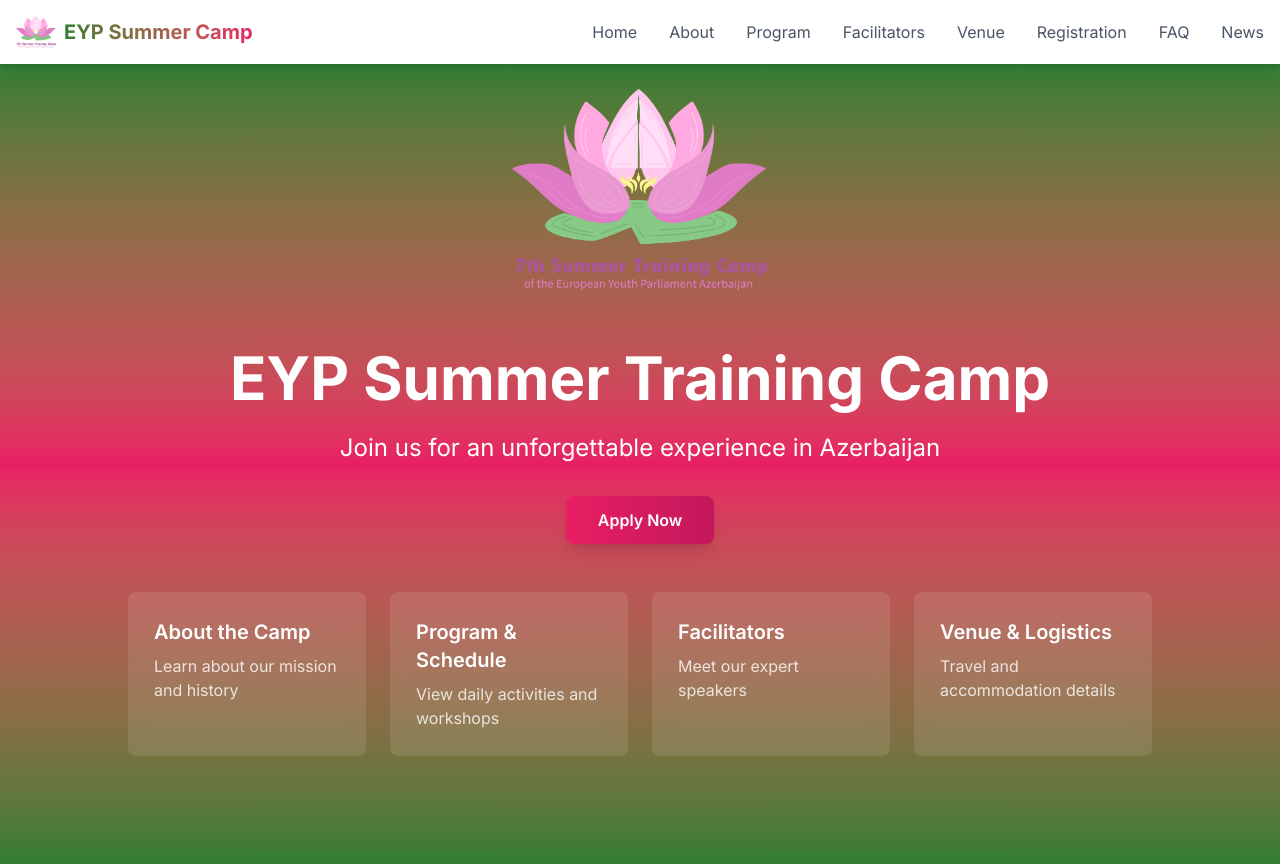
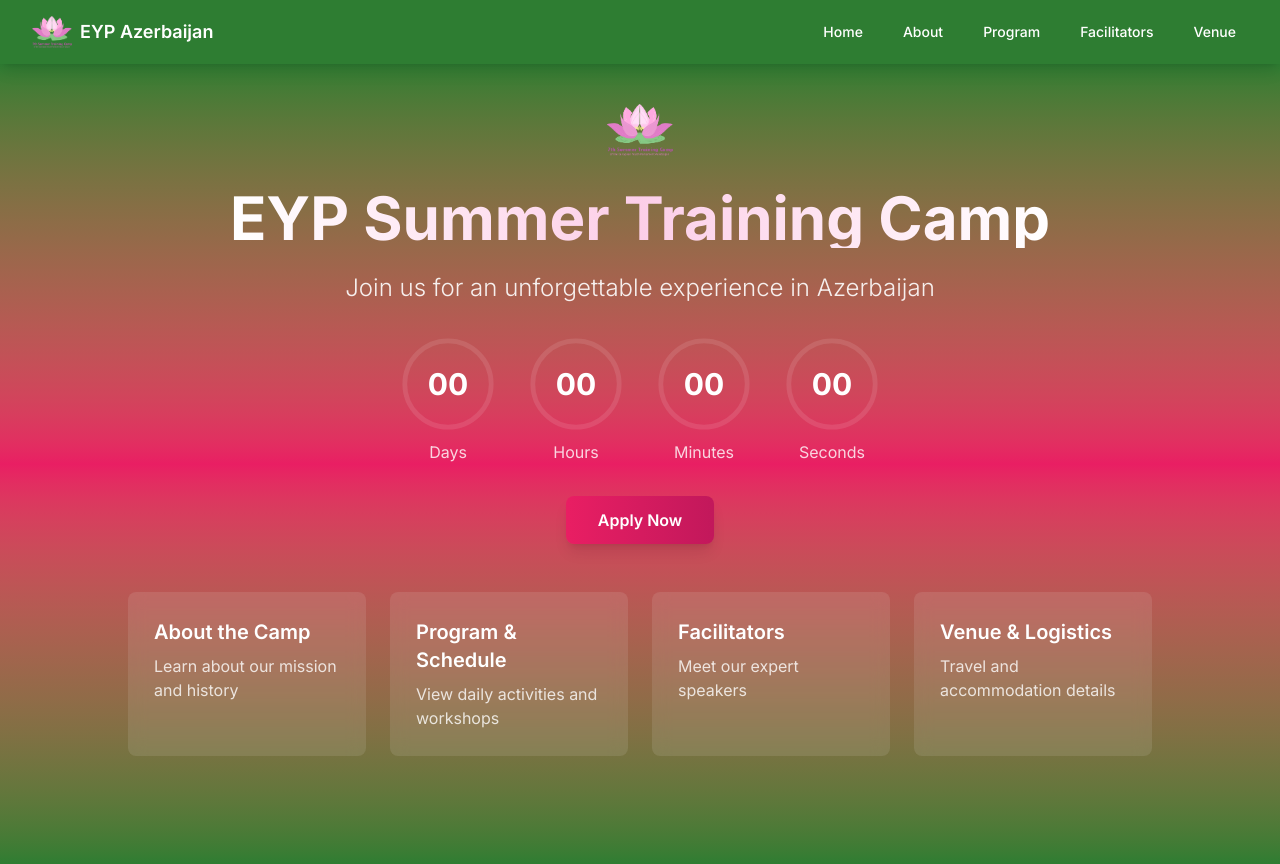
Before and after one commit to Ph4ntomByte/Summer_Training_Camp, a Next.js app: page / in a window 1280 px wide. Built offline with nearby package versions, Linux system fonts and the light colour scheme.

Commit message:
improved UI of home page

```diff
--- a/src/app/layout.tsx
+++ b/src/app/layout.tsx
@@ -1,7 +1,7 @@
 import type { Metadata } from "next";
 import { Inter } from "next/font/google";
 import "./globals.css";
-import { Navbar } from "@/components/Navigation/Navbar";
+import Navbar from "@/components/Navigation/Navbar";
 
 const inter = Inter({ subsets: ["latin"] });
 
--- a/src/app/page.tsx
+++ b/src/app/page.tsx
@@ -1,11 +1,12 @@
 import Image from 'next/image';
 import Link from 'next/link';
+import CountdownTimer from '@/components/CountdownTimer';
 
 export default function Home() {
   return (
     <main className="min-h-screen bg-gradient-to-b from-[#2E7D32] via-[#E91E63] to-[#2E7D32]">
       {/* Hero Section */}
-      <section className="relative h-[60vh]">
+      <section className="relative h-[60vh] pt-10">
         <div className="relative z-10 flex flex-col items-center justify-center h-full text-white text-center px-4">
           <div className="relative w-48 h-48 md:w-64 md:h-64 mb-8">
             <Image
@@ -16,17 +17,18 @@
               priority
             />
           </div>
-          <h1 className="text-5xl md:text-6xl font-bold mb-6">
+          <h1 className="text-5xl md:text-6xl font-bold mb-6 bg-gradient-to-r from-white via-pink-200 to-white bg-clip-text text-transparent">
             EYP Summer Training Camp
           </h1>
-          <p className="text-xl md:text-2xl mb-8 max-w-2xl">
+          <p className="text-xl md:text-2xl mb-8 max-w-2xl text-white/90 font-light">
             Join us for an unforgettable experience in Azerbaijan
           </p>
+          <CountdownTimer />
           <a
             href="https://members.eyp.org/events/7th-summer-training-camp-of-eyp-azerbaijan"
             target="_blank"
             rel="noopener noreferrer"
-            className="inline-block px-8 py-3 bg-gradient-to-r from-[#E91E63] to-[#C2185B] text-white font-semibold rounded-lg hover:from-[#C2185B] hover:to-[#E91E63] transition-all duration-300 shadow-lg hover:shadow-xl"
+            className="inline-block px-8 py-3 bg-gradient-to-r from-[#E91E63] to-[#C2185B] text-white font-semibold rounded-lg transition-all duration-300 shadow-lg"
           >
             Apply Now
           </a>
--- /dev/null
+++ b/src/components/CountdownTimer.tsx
@@ -0,0 +1,90 @@
+'use client';
+
+import { useEffect, useState } from 'react';
+
+export default function CountdownTimer() {
+  const [mounted, setMounted] = useState(false);
+  const [timeLeft, setTimeLeft] = useState({
+    days: 0,
+    hours: 0,
+    minutes: 0,
+    seconds: 0
+  });
+
+  useEffect(() => {
+    setMounted(true);
+
+    const targetDate = new Date('2024-07-12T00:00:00');
+
+    const updateTimer = () => {
+      const now = new Date();
+      const diff = targetDate.getTime() - now.getTime();
+
+      if (diff > 0) {
+        const days = Math.floor(diff / (1000 * 60 * 60 * 24));
+        const hours = Math.floor((diff % (1000 * 60 * 60 * 24)) / (1000 * 60 * 60));
+        const minutes = Math.floor((diff % (1000 * 60 * 60)) / (1000 * 60));
+        const seconds = Math.floor((diff % (1000 * 60)) / 1000);
+
+        setTimeLeft({ days, hours, minutes, seconds });
+      }
+    };
+
+    // Initial update
+    updateTimer();
+
+    // Update every second
+    const interval = setInterval(updateTimer, 1000);
+
+    return () => clearInterval(interval);
+  }, []);
+
+  if (!mounted) {
+    return null;
+  }
+
+  const timeUnits = [
+    { value: timeLeft.days, label: 'Days', max: 365 },
+    { value: timeLeft.hours, label: 'Hours', max: 24 },
+    { value: timeLeft.minutes, label: 'Minutes', max: 60 },
+    { value: timeLeft.seconds, label: 'Seconds', max: 60 }
+  ];
+
+  return (
+    <div className="flex justify-center gap-4 md:gap-8 mb-8">
+      {timeUnits.map((unit) => (
+        <div key={unit.label} className="flex flex-col items-center">
+          <div className="relative w-20 h-20 md:w-24 md:h-24">
+            <svg className="w-full h-full" viewBox="0 0 100 100">
+              <circle
+                cx="50"
+                cy="50"
+                r="45"
+                fill="none"
+                stroke="rgba(255, 255, 255, 0.1)"
+                strokeWidth="5"
+              />
+              <circle
+                cx="50"
+                cy="50"
+                r="45"
+                fill="none"
+                stroke="white"
+                strokeWidth="5"
+                strokeDasharray={`${(unit.value / unit.max) * 283} 283`}
+                transform="rotate(-90 50 50)"
+                className="transition-all duration-1000"
+              />
+            </svg>
+            <div className="absolute inset-0 flex items-center justify-center">
+              <span className="text-2xl md:text-3xl font-bold text-white">
+                {unit.value.toString().padStart(2, '0')}
+              </span>
+            </div>
+          </div>
+          <span className="text-white/80 mt-2 text-sm md:text-base">{unit.label}</span>
+        </div>
+      ))}
+    </div>
+  );
+}
--- a/src/components/Navigation/Navbar.tsx
+++ b/src/components/Navigation/Navbar.tsx
@@ -4,25 +4,14 @@
 import Link from 'next/link';
 import Image from 'next/image';
 
-export function Navbar() {
-  const [isMenuOpen, setIsMenuOpen] = useState(false);
-
-  const navItems = [
-    { label: 'Home', href: '/' },
-    { label: 'About', href: '/about' },
-    { label: 'Program', href: '/program' },
-    { label: 'Facilitators', href: '/facilitators' },
-    { label: 'Venue', href: '/venue' },
-    { label: 'Registration', href: '/registration' },
-    { label: 'FAQ', href: '/faq' },
-    { label: 'News', href: '/news' },
-  ];
+export default function Navbar() {
+  const [isOpen, setIsOpen] = useState(false);
 
   return (
-    <nav className="bg-white shadow-md fixed w-full z-50">
-      <div className="container mx-auto px-4">
-        <div className="flex justify-between items-center h-16">
-          {/* Logo */}
+    <nav className="fixed w-full z-50 bg-[#2E7D32] shadow-lg">
+      <div className="max-w-7xl mx-auto px-4 sm:px-6 lg:px-8">
+        <div className="flex items-center justify-between h-16">
+          <div className="flex items-center">
             <Link href="/" className="flex items-center">
               <Image
                 src="/images/lotus-logo.png"
@@ -32,66 +21,74 @@
                 className="mr-2"
                 priority
               />
-            <span className="font-bold text-xl bg-gradient-to-r from-[#2E7D32] to-[#E91E63] bg-clip-text text-transparent">
-              EYP Summer Camp
-            </span>
+              <span className="text-white font-semibold text-lg">EYP Azerbaijan</span>
             </Link>
-
-          {/* Desktop Navigation */}
-          <div className="hidden md:flex space-x-8">
-            {navItems.map((item) => (
-              <Link
-                key={item.href}
-                href={item.href}
-                className="text-gray-600 hover:text-[#2E7D32] transition-colors"
-              >
-                {item.label}
-              </Link>
-            ))}
           </div>
 
-          {/* Mobile Menu Button */}
+          {/* Desktop menu */}
+          <div className="hidden md:block">
+            <div className="ml-10 flex items-baseline space-x-4">
+              <Link href="/" className="text-white hover:text-white/80 px-3 py-2 rounded-md text-sm font-medium transition-colors">
+                Home
+              </Link>
+              <Link href="/about" className="text-white hover:text-white/80 px-3 py-2 rounded-md text-sm font-medium transition-colors">
+                About
+              </Link>
+              <Link href="/program" className="text-white hover:text-white/80 px-3 py-2 rounded-md text-sm font-medium transition-colors">
+                Program
+              </Link>
+              <Link href="/facilitators" className="text-white hover:text-white/80 px-3 py-2 rounded-md text-sm font-medium transition-colors">
+                Facilitators
+              </Link>
+              <Link href="/venue" className="text-white hover:text-white/80 px-3 py-2 rounded-md text-sm font-medium transition-colors">
+                Venue
+              </Link>
+            </div>
+          </div>
+
+          {/* Mobile menu button */}
+          <div className="md:hidden">
             <button
-            className="md:hidden"
-            onClick={() => setIsMenuOpen(!isMenuOpen)}
-            aria-label="Toggle menu"
+              onClick={() => setIsOpen(!isOpen)}
+              className="inline-flex items-center justify-center p-2 rounded-md text-white hover:text-white/80 focus:outline-none"
             >
-            <svg
-              className="w-6 h-6 text-[#2E7D32]"
-              fill="none"
-              strokeLinecap="round"
-              strokeLinejoin="round"
-              strokeWidth="2"
-              viewBox="0 0 24 24"
-              stroke="currentColor"
-            >
-              {isMenuOpen ? (
-                <path d="M6 18L18 6M6 6l12 12" />
+              <span className="sr-only">Open main menu</span>
+              {!isOpen ? (
+                <svg className="block h-6 w-6" xmlns="http://www.w3.org/2000/svg" fill="none" viewBox="0 0 24 24" stroke="currentColor">
+                  <path strokeLinecap="round" strokeLinejoin="round" strokeWidth={2} d="M4 6h16M4 12h16M4 18h16" />
+                </svg>
               ) : (
-                <path d="M4 6h16M4 12h16M4 18h16" />
+                <svg className="block h-6 w-6" xmlns="http://www.w3.org/2000/svg" fill="none" viewBox="0 0 24 24" stroke="currentColor">
+                  <path strokeLinecap="round" strokeLinejoin="round" strokeWidth={2} d="M6 18L18 6M6 6l12 12" />
+                </svg>
               )}
-            </svg>
             </button>
           </div>
+        </div>
+      </div>
 
-        {/* Mobile Navigation */}
-        {isMenuOpen && (
+      {/* Mobile menu */}
+      {isOpen && (
         <div className="md:hidden">
-            <div className="px-2 pt-2 pb-3 space-y-1">
-              {navItems.map((item) => (
-                <Link
-                  key={item.href}
-                  href={item.href}
-                  className="block px-3 py-2 text-gray-600 hover:text-[#2E7D32] hover:bg-gray-50 rounded-md"
-                  onClick={() => setIsMenuOpen(false)}
-                >
-                  {item.label}
+          <div className="px-2 pt-2 pb-3 space-y-1 sm:px-3 bg-[#2E7D32]">
+            <Link href="/" className="text-white hover:text-white/80 block px-3 py-2 rounded-md text-base font-medium transition-colors">
+              Home
             </Link>
-              ))}
+            <Link href="/about" className="text-white hover:text-white/80 block px-3 py-2 rounded-md text-base font-medium transition-colors">
+              About
+            </Link>
+            <Link href="/program" className="text-white hover:text-white/80 block px-3 py-2 rounded-md text-base font-medium transition-colors">
+              Program
+            </Link>
+            <Link href="/facilitators" className="text-white hover:text-white/80 block px-3 py-2 rounded-md text-base font-medium transition-colors">
+              Facilitators
+            </Link>
+            <Link href="/venue" className="text-white hover:text-white/80 block px-3 py-2 rounded-md text-base font-medium transition-colors">
+              Venue
+            </Link>
           </div>
         </div>
       )}
-      </div>
     </nav>
   );
 }
```
Lines whose indentation alone changed are shown as unchanged.
